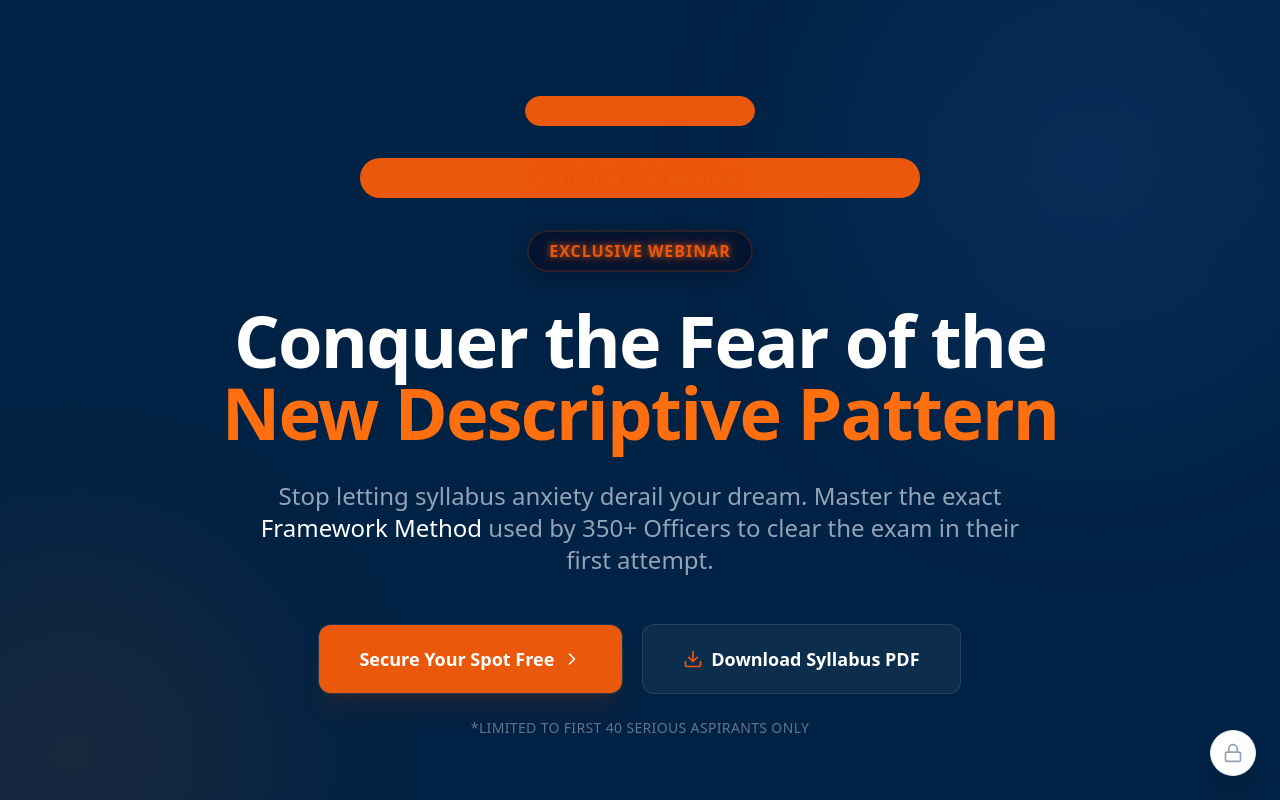
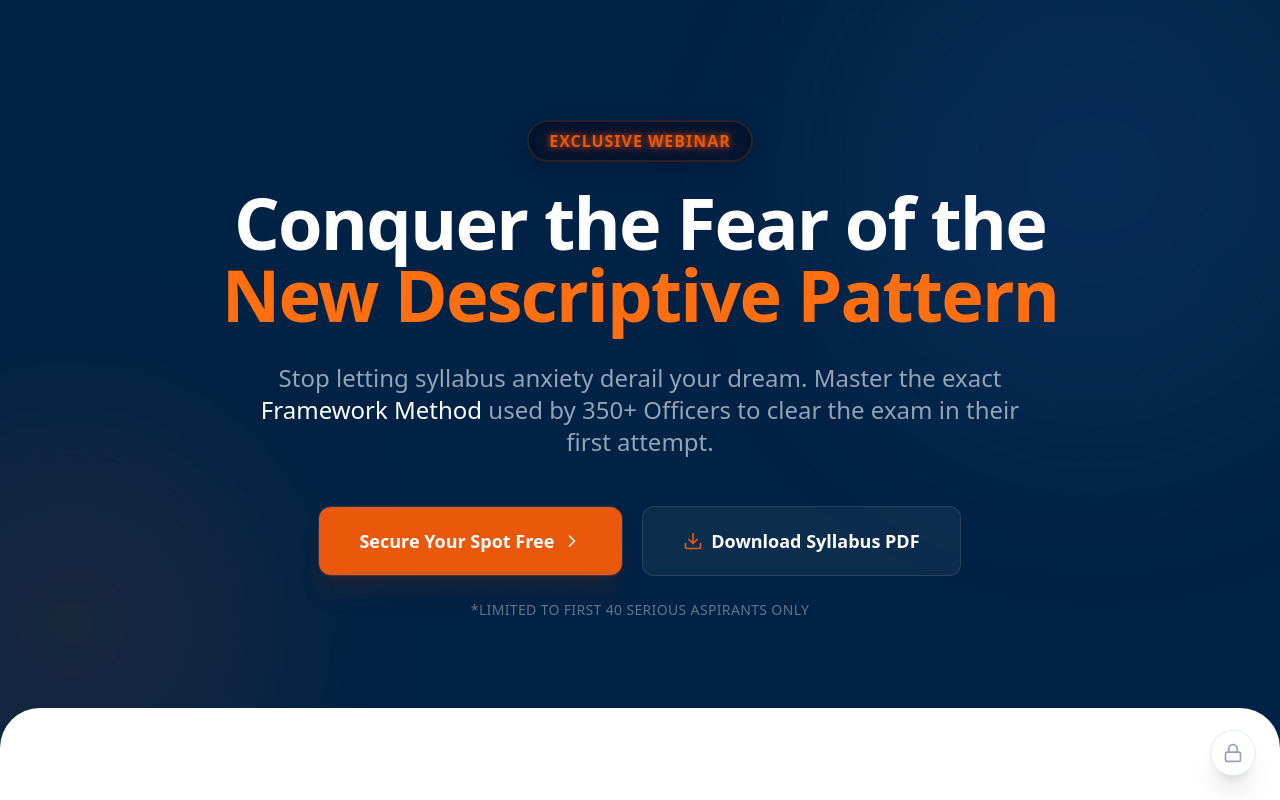
Before and after one commit to ayuh2206-ops/Dnyanjyoti-Education, a Next.js app: page / in a window 1280 px wide. Shown: the top 800 px of the page. Built offline with nearby package versions, Linux system fonts and the light colour scheme.

Commit message:
Remove duplicated orange bars and reposition hero pill

```diff
--- a/app/page.tsx
+++ b/app/page.tsx
@@ -175,26 +175,12 @@ const LandingPage = ({ onRegister, theme }) => {
             animate={{ opacity: 1, y: 0 }}
             transition={{ duration: 0.8, ease: "easeOut" }}
           >
-            <div className="inline-flex items-center gap-2 py-1.5 px-4 rounded-full bg-[var(--accent)] bg-opacity-10 text-[var(--accent)] font-bold text-xs uppercase tracking-widest mb-8 border border-[var(--accent)] border-opacity-20 backdrop-blur-sm">
-              <span className="relative flex h-2 w-2">
-                <span className="animate-ping absolute inline-flex h-full w-full rounded-full bg-[var(--accent)] opacity-75"></span>
-                <span className="relative inline-flex rounded-full h-2 w-2 bg-[var(--accent)]"></span>
-              </span>
-              Live Exclusive Webinar
-            </div>
-
-            {/* Large orange pill with flickering red text */}
-            <div className="flex justify-center mb-8">
-              <div className="w-[320px] md:w-[560px] h-8 md:h-10 bg-[var(--accent)] rounded-full flex items-center justify-center">
-                <span className="glow-flicker">Exclusive Free Webinar</span>
+            {/* Hero pill (single) — matches provided design */}
+            <div className="flex justify-center mt-6 mb-6">
+              <div className="hero-pill">
+                <span className="glow-flicker uppercase tracking-widest">Exclusive Webinar</span>
               </div>
             </div>
-              {/* Hero pill (single) — matches provided design */}
-              <div className="flex justify-center mb-8">
-                <div className="hero-pill">
-                  <span className="glow-flicker uppercase tracking-widest">Exclusive Webinar</span>
-                </div>
-              </div>
 
             <h1 className="text-4xl md:text-6xl lg:text-7xl font-extrabold tracking-tight mb-8 leading-[1.1]">
               Conquer the Fear of the <br className="hidden md:block" />
```
